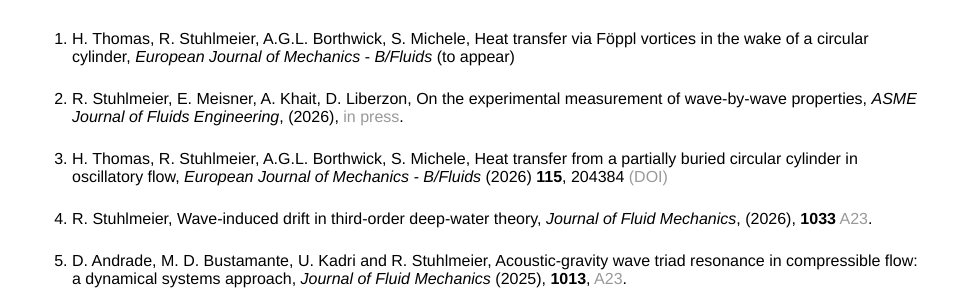
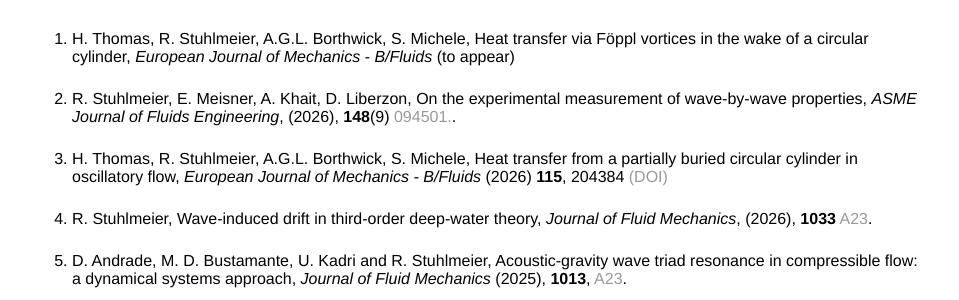
Before and after one commit to rstuhlmeier/rstuhlmeier.github.io, a Jekyll site: the page built from publications/index.html, in a window 1280 px wide. Shown: the part 167-467 px from the top of the page, without its empty margins (160-1119 px from the left). Built offline with Jekyll 4.4.1, drawn with Linux system fonts in a browser that asks for light colours.

Commit message:
Revise publication entry for ASME Journal of Fluids Engineering
Updated publication details for ASME Journal entry with volume and page number.

```diff
--- a/publications/index.html
+++ b/publications/index.html
@@ -8,7 +8,7 @@
 <ol>
   <li>H. Thomas, R. Stuhlmeier, A.G.L. Borthwick, S. Michele, Heat transfer via Föppl vortices in the wake of a circular cylinder, <em>European Journal of Mechanics - B/Fluids</em> (to appear)</li>
   <p>
-  <li>R. Stuhlmeier, E. Meisner, A. Khait, D. Liberzon, On the experimental measurement of wave-by-wave properties, <em>ASME Journal of Fluids Engineering</em>, (2026), <a href="https://doi.org/10.1115/1.4072026">in press</a>.</li>
+  <li>R. Stuhlmeier, E. Meisner, A. Khait, D. Liberzon, On the experimental measurement of wave-by-wave properties, <em>ASME Journal of Fluids Engineering</em>, (2026), <b>148</b>(9) <a href="https://doi.org/10.1115/1.4072026"> 094501.</a>.</li>
   <p>
   <li>H. Thomas, R. Stuhlmeier, A.G.L. Borthwick, S. Michele, Heat transfer from a partially buried circular cylinder in oscillatory flow, <em>European Journal of Mechanics - B/Fluids</em> (2026) <b>115</b>, 204384 <a href="https://doi.org/10.1016/j.euromechflu.2025.204384">(DOI)</a></li>
   <p>
```
